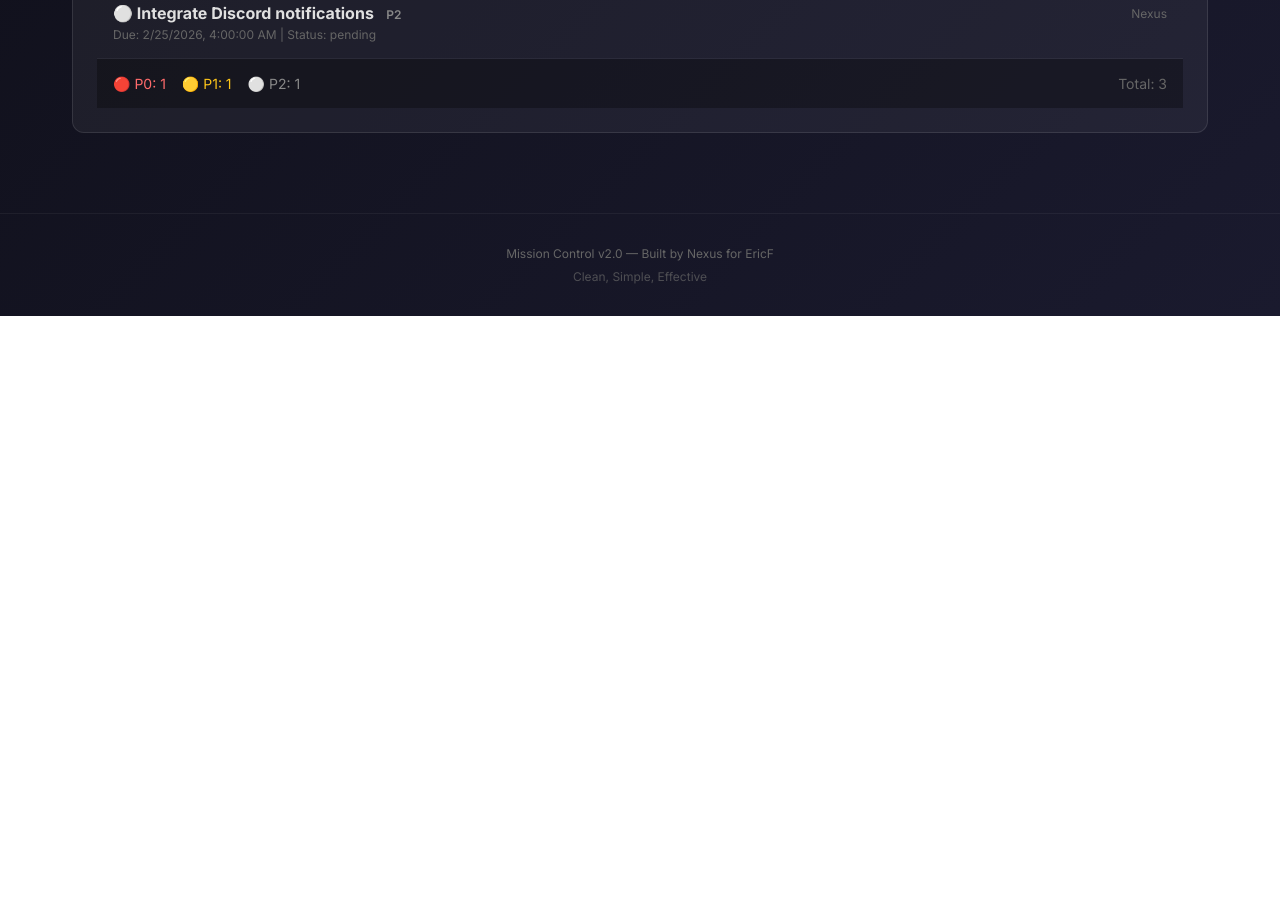
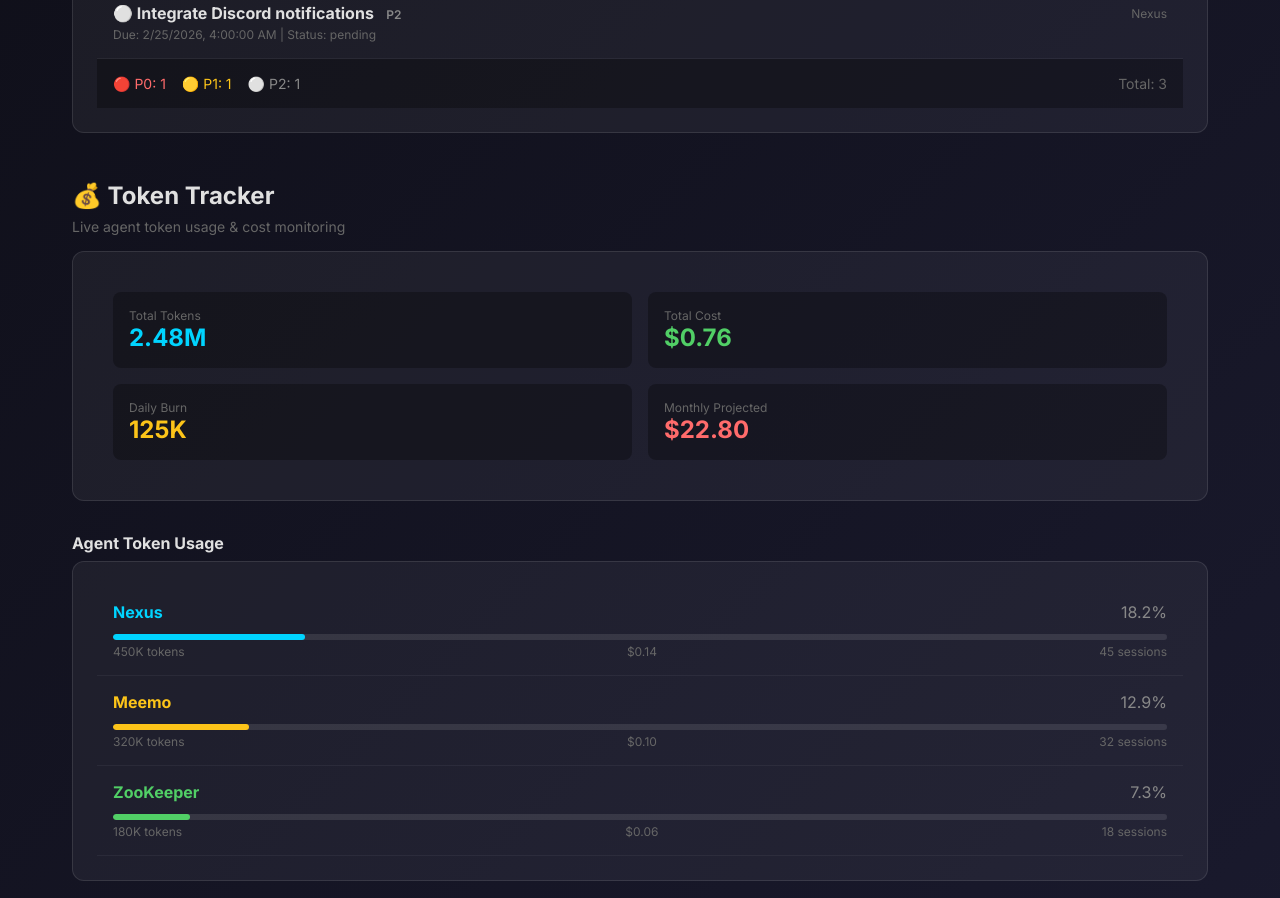
Before and after one commit to airickeff-af/mission-control-v2, a plain HTML site: page index.html in a window 1280 px wide. Shown: the part 1422-2320 px from the top of the page. Before the commit the page ends 1738 px from the top, so only its background shows below. Drawn offline with Linux system fonts and the light colour scheme.

Commit message:
Add Token Tracker with live data (1min refresh)

```diff
--- /dev/null
+++ b/data/tokens.json
@@ -0,0 +1,43 @@
+{
+  "lastUpdated": "2026-02-24T20:50:00+08:00",
+  "summary": {
+    "totalTokens": 2475000,
+    "totalCost": 0.76,
+    "activeSessions": 269,
+    "dailyBurnRate": 125000,
+    "projectedMonthlyCost": 22.80
+  },
+  "agents": [
+    {
+      "name": "Nexus",
+      "tokens": 450000,
+      "cost": 0.14,
+      "sessions": 45,
+      "avgPerSession": 10000,
+      "status": "active"
+    },
+    {
+      "name": "Meemo",
+      "tokens": 320000,
+      "cost": 0.10,
+      "sessions": 32,
+      "avgPerSession": 10000,
+      "status": "standby"
+    },
+    {
+      "name": "ZooKeeper",
+      "tokens": 180000,
+      "cost": 0.06,
+      "sessions": 18,
+      "avgPerSession": 10000,
+      "status": "standby"
+    }
+  ],
+  "dailyHistory": [
+    {"date": "2026-02-20", "tokens": 180000, "cost": 0.06},
+    {"date": "2026-02-21", "tokens": 210000, "cost": 0.07},
+    {"date": "2026-02-22", "tokens": 195000, "cost": 0.06},
+    {"date": "2026-02-23", "tokens": 230000, "cost": 0.08},
+    {"date": "2026-02-24", "tokens": 125000, "cost": 0.04}
+  ]
+}
--- a/index.html
+++ b/index.html
@@ -324,6 +324,25 @@
                 <p style="color: #888;">Loading pending tasks...</p>
             </div>
         </div>
+
+        <h2 style="margin-top: 3rem; margin-bottom: 0.5rem;">💰 Token Tracker</h2>
+        <p style="color: #666; font-size: 0.875rem;">Live agent token usage & cost monitoring</p>
+
+        <div class="card" style="margin-top: 1rem;">
+            <div id="tokenSummary">
+                <div class="card-content" style="text-align: center; padding: 2rem;">
+                    <p style="color: #888;">Loading token data...</p>
+                </div>
+            </div>
+        </div>
+
+        <h3 style="margin-top: 2rem; margin-bottom: 0.5rem; font-size: 1rem;">Agent Token Usage</h3>
+
+        <div id="agentTokens" class="card">
+            <div class="card-content" style="text-align: center; padding: 2rem;">
+                <p style="color: #888;">Loading agent data...</p>
+            </div>
+        </div>
     </div>
 
     <footer>
@@ -427,6 +446,76 @@
         loadTaskData();
         setInterval(loadTaskData, 30000);
 
+        // Load token tracker data
+        async function loadTokenData() {
+            try {
+                const response = await fetch('data/tokens.json');
+                const data = await response.json();
+
+                // Render Token Summary
+                const tokenSummary = document.getElementById('tokenSummary');
+                tokenSummary.innerHTML = `
+                    <div style="display: grid; grid-template-columns: repeat(2, 1fr); gap: 1rem; padding: 1rem;">
+                        <div style="background: rgba(0,0,0,0.3); padding: 1rem; border-radius: 8px;">
+                            <div style="color: #666; font-size: 0.75rem;">Total Tokens</div>
+                            <div style="color: #00d4ff; font-size: 1.5rem; font-weight: 700;">${(data.summary.totalTokens / 1000000).toFixed(2)}M</div>
+                        </div>
+                        <div style="background: rgba(0,0,0,0.3); padding: 1rem; border-radius: 8px;">
+                            <div style="color: #666; font-size: 0.75rem;">Total Cost</div>
+                            <div style="color: #51cf66; font-size: 1.5rem; font-weight: 700;">$${data.summary.totalCost.toFixed(2)}</div>
+                        </div>
+                        <div style="background: rgba(0,0,0,0.3); padding: 1rem; border-radius: 8px;">
+                            <div style="color: #666; font-size: 0.75rem;">Daily Burn</div>
+                            <div style="color: #fcc419; font-size: 1.5rem; font-weight: 700;">${(data.summary.dailyBurnRate / 1000).toFixed(0)}K</div>
+                        </div>
+                        <div style="background: rgba(0,0,0,0.3); padding: 1rem; border-radius: 8px;">
+                            <div style="color: #666; font-size: 0.75rem;">Monthly Projected</div>
+                            <div style="color: #ff6b6b; font-size: 1.5rem; font-weight: 700;">$${data.summary.projectedMonthlyCost.toFixed(2)}</div>
+                        </div>
+                    </div>
+                `;
+
+                // Render Agent Token Usage
+                const agentTokens = document.getElementById('agentTokens');
+                let agentTokenHTML = '';
+
+                data.agents.forEach(agent => {
+                    const percentage = (agent.tokens / data.summary.totalTokens * 100).toFixed(1);
+                    const color = agent.name === 'Nexus' ? '#00d4ff' : agent.name === 'Meemo' ? '#fcc419' : '#51cf66';
+
+                    agentTokenHTML += `
+                        <div style="padding: 1rem; border-bottom: 1px solid rgba(255,255,255,0.05);">
+                            <div style="display: flex; justify-content: space-between; align-items: center;">
+                                <strong style="color: ${color};">${agent.name}</strong>
+                                <span style="color: #888;">${percentage}%</span>
+                            </div>
+                            <div style="margin-top: 0.5rem;">
+                                <div class="progress-bar" style="height: 6px;">
+                                    <div class="progress-fill" style="width: ${percentage}%; background: ${color};"></div>
+                                </div>
+                                <div style="display: flex; justify-content: space-between; margin-top: 0.25rem; font-size: 0.75rem; color: #666;">
+                                    <span>${(agent.tokens / 1000).toFixed(0)}K tokens</span>
+                                    <span>$${agent.cost.toFixed(2)}</span>
+                                    <span>${agent.sessions} sessions</span>
+                                </div>
+                            </div>
+                        </div>
+                    `;
+                });
+
+                agentTokens.innerHTML = agentTokenHTML;
+
+                console.log('✅ Token data loaded:', data.lastUpdated);
+
+            } catch (error) {
+                console.error('❌ Failed to load token data:', error);
+            }
+        }
+
+        // Load token data
+        loadTokenData();
+        setInterval(loadTokenData, 60000); // Refresh every minute
+
         console.log('Mission Control v2.0 loaded');
         console.log('Live data: Active (30s refresh)');
     </script>
```
